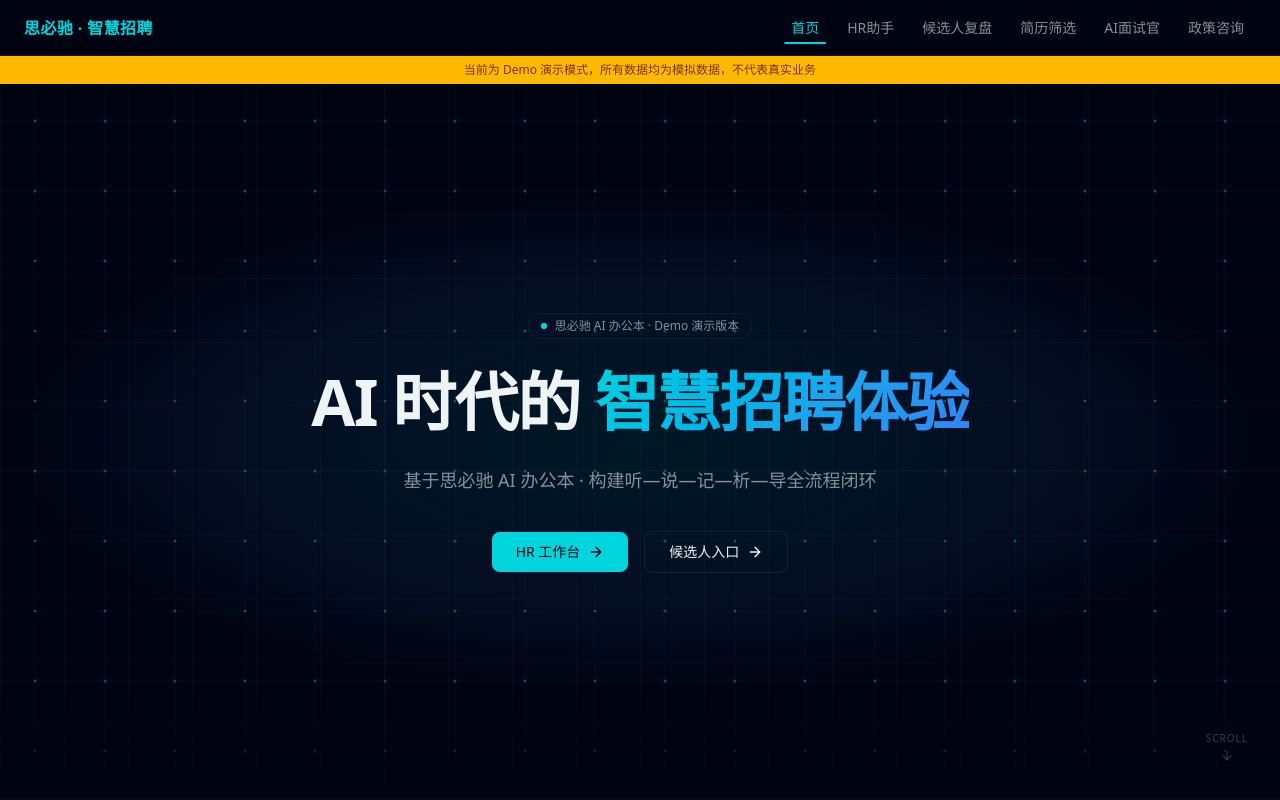
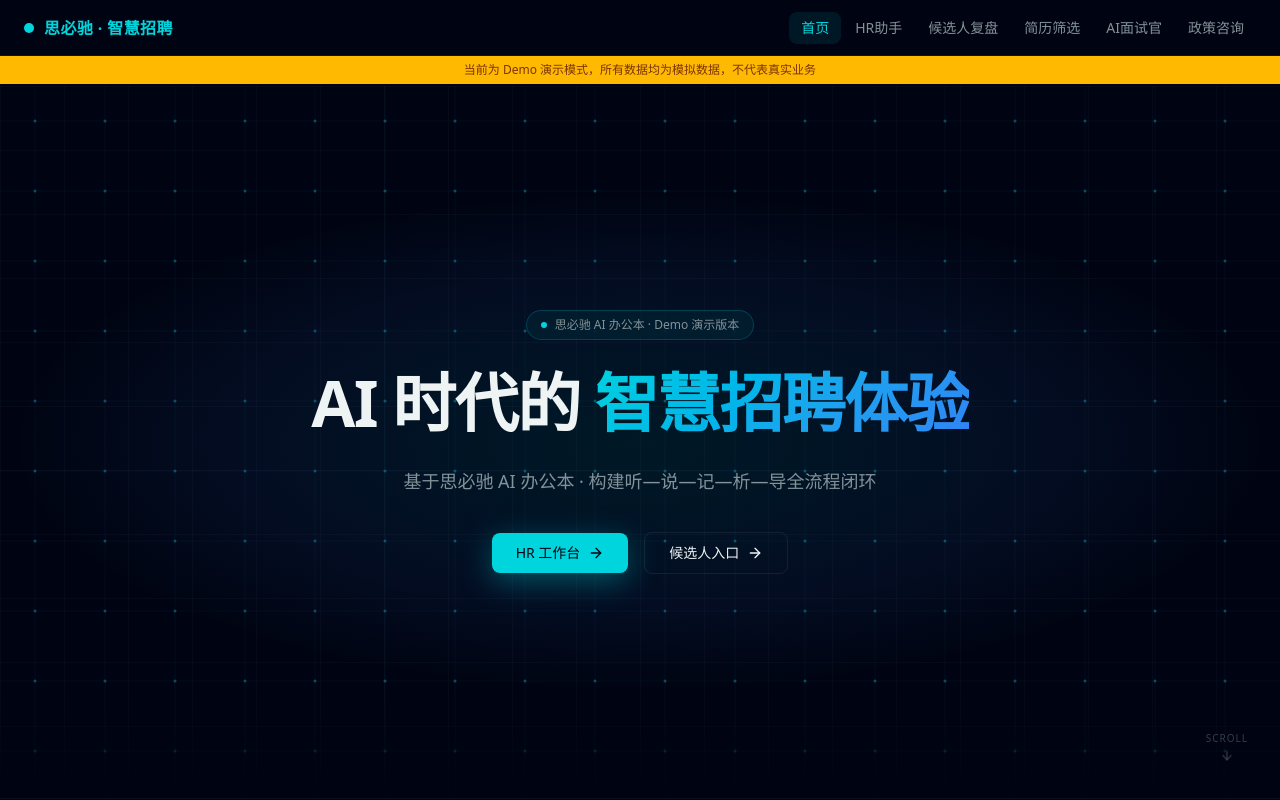
Before and after one commit to zwd0531/Sinvoice-AI-HR, a Next.js app: page / in a window 1280 px wide. Shown: the top 800 px of the page. Built offline with nearby package versions, Linux system fonts and the light colour scheme.

Commit message:
feat: enhance UI with new styles and animations in NavBar and page components
Co-authored-by: zwd0531 <184399213+zwd0531@users.noreply.github.com>

```diff
--- a/app/page.tsx
+++ b/app/page.tsx
@@ -115,8 +115,8 @@
           animate={{ opacity: 1, y: 0 }}
           transition={{ duration: 0.8, ease: [0.25, 0.1, 0.25, 1] }}
         >
-          <div className="inline-flex items-center gap-2 px-3 py-1 rounded-full border border-border/50 text-xs text-muted-foreground">
-            <span className="size-1.5 rounded-full bg-primary inline-block" />
+          <div className="inline-flex items-center gap-2 px-3.5 py-1.5 rounded-full border border-primary/20 bg-primary/[0.06] text-xs text-muted-foreground backdrop-blur-sm">
+            <span className="size-1.5 rounded-full bg-primary inline-block animate-pulse" />
             思必驰 AI 办公本 · Demo 演示版本
           </div>
 
@@ -143,14 +143,15 @@
           <div className="flex items-center justify-center gap-4 pt-2">
             <Link
               href="/hr"
-              className="inline-flex items-center gap-2 px-6 py-2.5 text-sm font-medium rounded-md transition-all hover:opacity-90"
+              className="group inline-flex items-center gap-2 px-6 py-2.5 text-sm font-medium rounded-md transition-all hover:opacity-90 hover:-translate-y-0.5"
               style={{
                 background: 'oklch(0.79 0.14 200)',
                 color: 'oklch(0.11 0.04 255)',
+                boxShadow: '0 8px 30px oklch(0.79 0.14 200 / 35%)',
               }}
             >
               HR 工作台
-              <ArrowRight className="size-4" />
+              <ArrowRight className="size-4 group-hover:translate-x-0.5 transition-transform" />
             </Link>
             <Link
               href="/candidate"
@@ -218,7 +219,7 @@
             >
               <Link
                 href={href}
-                className="group relative block rounded-xl border border-border/40 p-6 hover:border-primary/40 hover:bg-primary/[0.03] transition-colors h-full"
+                className="group relative block rounded-xl border border-border/40 p-6 hover:border-primary/40 hover:bg-primary/[0.03] hover:-translate-y-1 hover:shadow-lg hover:shadow-primary/5 transition-all duration-300 h-full"
               >
                 <div className="flex items-center justify-between mb-5">
                   <span className="text-xs font-mono text-muted-foreground/40">{step}</span>
--- a/components/NavBar.tsx
+++ b/components/NavBar.tsx
@@ -19,11 +19,15 @@
   return (
     <header className="fixed top-0 left-0 right-0 z-50 h-14 border-b border-border/50 bg-background/80 backdrop-blur-md">
       <div className="flex items-center justify-between h-full max-w-[1440px] mx-auto px-6">
-        <Link href="/" className="text-base font-semibold tracking-wide text-primary">
+        <Link href="/" className="group flex items-center gap-2.5 text-base font-semibold tracking-wide text-primary">
+          <span className="relative flex size-2.5">
+            <span className="absolute inline-flex size-full rounded-full bg-primary/60 opacity-75 animate-ping" />
+            <span className="relative inline-flex size-2.5 rounded-full bg-primary" />
+          </span>
           思必驰 · 智慧招聘
         </Link>
 
-        <nav className="flex items-center gap-1">
+        <nav className="flex items-center gap-0.5">
           {navLinks.map(({ label, href }) => {
             const isActive =
               href === '/' ? pathname === '/' : pathname.startsWith(href)
@@ -32,16 +36,13 @@
                 key={href}
                 href={href}
                 className={cn(
-                  'relative px-3 py-1.5 text-sm font-medium transition-colors rounded-md',
+                  'relative px-3 py-1.5 text-sm font-medium transition-all rounded-md',
                   isActive
-                    ? 'text-primary'
-                    : 'text-muted-foreground hover:text-foreground'
+                    ? 'text-primary bg-primary/10'
+                    : 'text-muted-foreground hover:text-foreground hover:bg-foreground/5'
                 )}
               >
                 {label}
-                {isActive && (
-                  <span className="absolute bottom-0 left-1/2 -translate-x-1/2 h-0.5 w-4/5 rounded-full bg-primary" />
-                )}
               </Link>
             )
           })}
```
